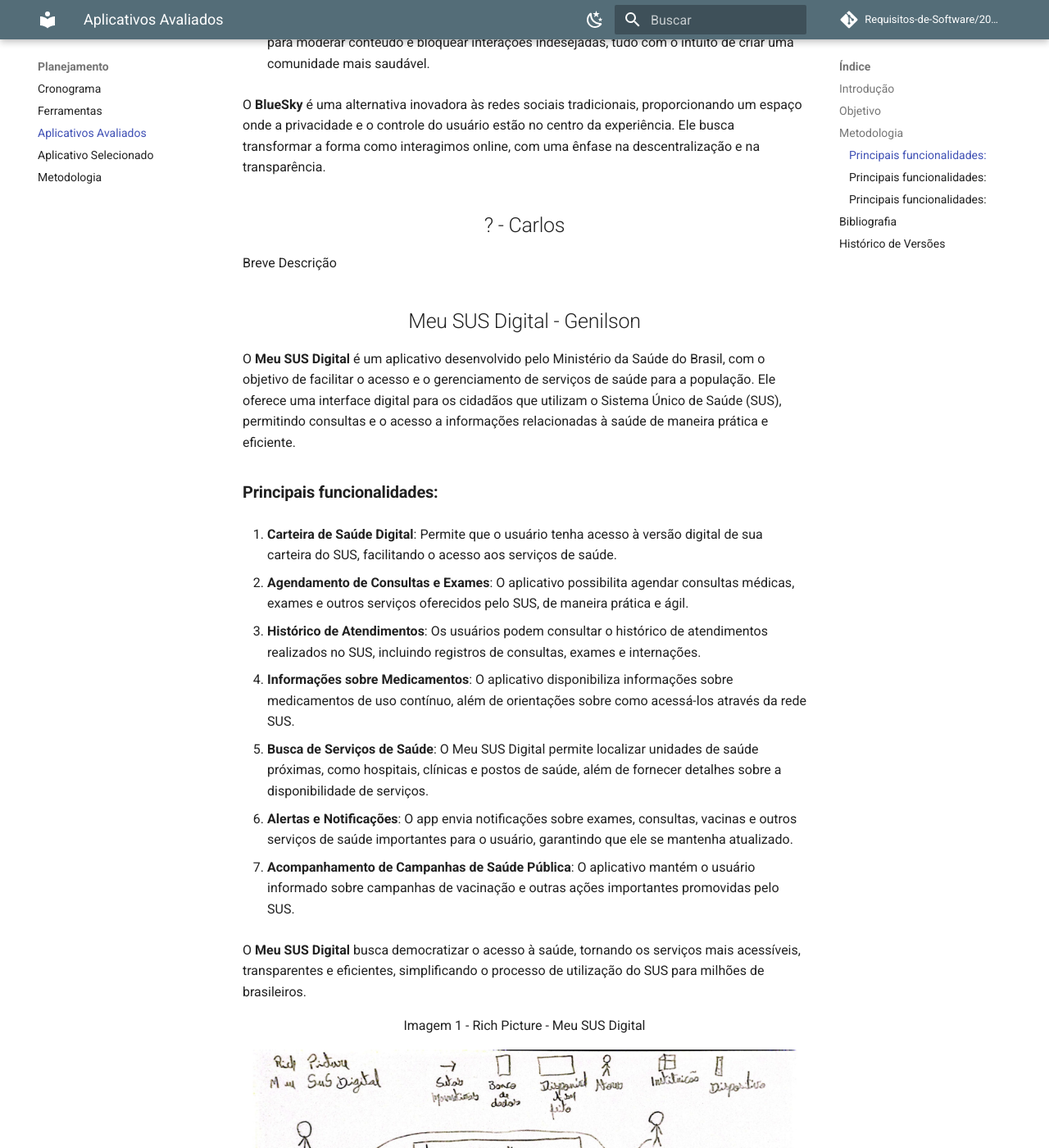
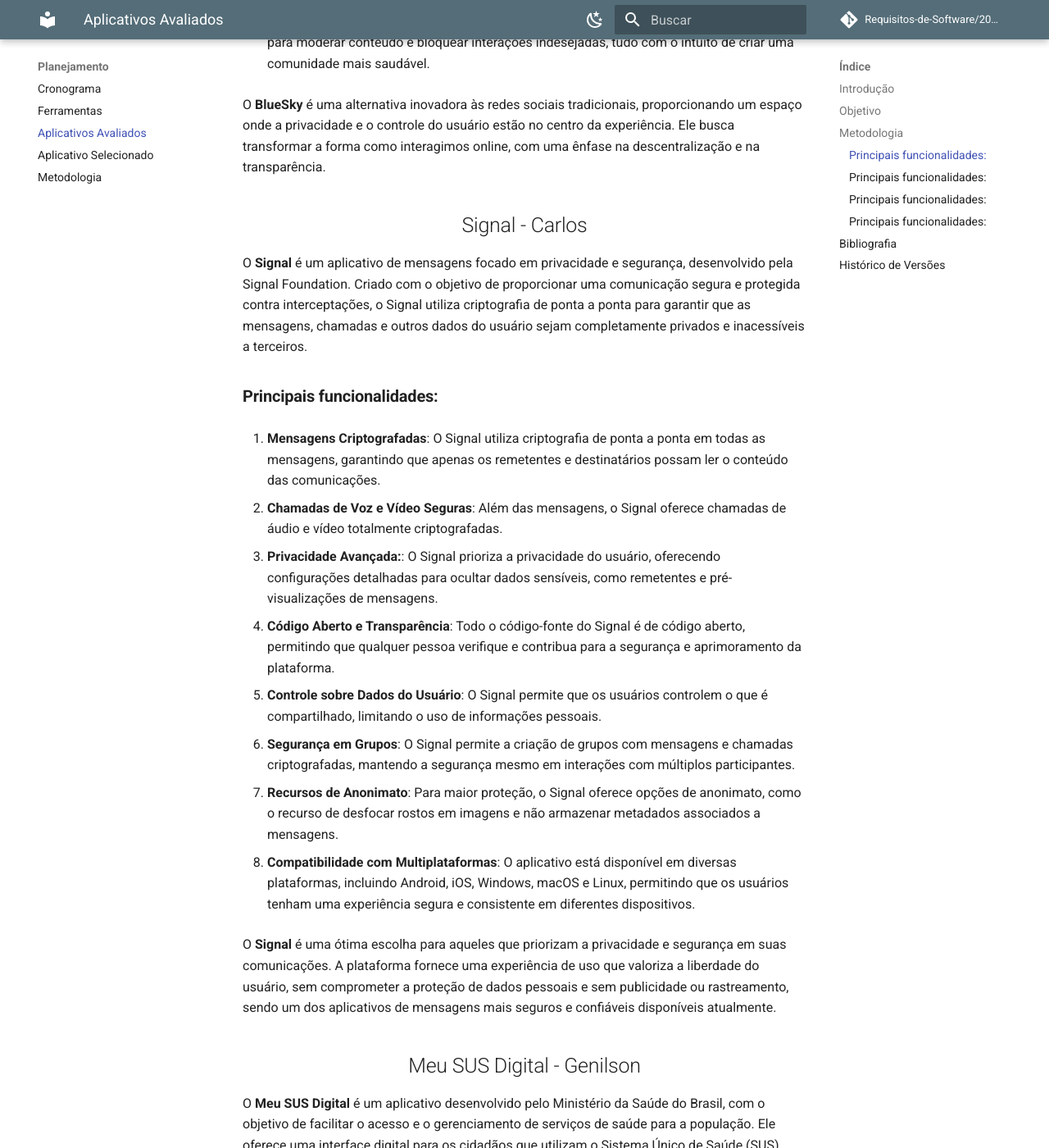
Before and after one commit to Requisitos-de-Software/2024.2-Grupo07, an MkDocs documentation site: the page built from docs/planejamento/aplicativosAvaliados.md, in a window 1280 px wide and 1400 px high, scrolled down 2392 px. Shown: the whole window at 82% size. Built offline with MkDocs 1.6.1 and Material for MkDocs 9.7.7, drawn with Linux system fonts in a browser that asks for light colours; comment, search, counter and statistics services are not loaded.

Commit message:
acrescentando aplicativo avaliado

```diff
--- a/docs/planejamento/aplicativosAvaliados.md
+++ b/docs/planejamento/aplicativosAvaliados.md
@@ -32,7 +32,7 @@
   </tr>
   <tr>
     <td><a href="https://github.com/dudupaz">Carlos Eduardo</a></td>
-    <td>?</td>
+    <td>Signal</td>
   </tr>
   <tr>
     <td><a href="https://github.com/GenilsonJrs">Genilson Silva</a></td>
@@ -74,10 +74,30 @@
 O **BlueSky** é uma alternativa inovadora às redes sociais tradicionais, proporcionando um espaço onde a privacidade e o controle do usuário estão no centro da experiência. Ele busca transformar a forma como interagimos online, com uma ênfase na descentralização e na transparência.
 
 <div style="text-align: center;">
-  <h2>? - Carlos</h2>
+  <h2>Signal - Carlos</h2>
 </div>
 
-Breve Descrição
+O **Signal** é um aplicativo de mensagens focado em privacidade e segurança, desenvolvido pela Signal Foundation. Criado com o objetivo de proporcionar uma comunicação segura e protegida contra interceptações, o Signal utiliza criptografia de ponta a ponta para garantir que as mensagens, chamadas e outros dados do usuário sejam completamente privados e inacessíveis a terceiros.
+
+### **Principais funcionalidades:**
+
+1. **Mensagens Criptografadas**: O Signal utiliza criptografia de ponta a ponta em todas as mensagens, garantindo que apenas os remetentes e destinatários possam ler o conteúdo das comunicações.
+
+2. **Chamadas de Voz e Vídeo Seguras**: Além das mensagens, o Signal oferece chamadas de áudio e vídeo totalmente criptografadas.
+
+3. **Privacidade Avançada:**: O Signal prioriza a privacidade do usuário, oferecendo configurações detalhadas para ocultar dados sensíveis, como remetentes e pré-visualizações de mensagens.
+
+4. **Código Aberto e Transparência**: Todo o código-fonte do Signal é de código aberto, permitindo que qualquer pessoa verifique e contribua para a segurança e aprimoramento da plataforma.
+
+5. **Controle sobre Dados do Usuário**: O Signal permite que os usuários controlem o que é compartilhado, limitando o uso de informações pessoais.
+
+6. **Segurança em Grupos**: O Signal permite a criação de grupos com mensagens e chamadas criptografadas, mantendo a segurança mesmo em interações com múltiplos participantes.
+
+7. **Recursos de Anonimato**: Para maior proteção, o Signal oferece opções de anonimato, como o recurso de desfocar rostos em imagens e não armazenar metadados associados a mensagens.
+
+8. **Compatibilidade com Multiplataformas**: O aplicativo está disponível em diversas plataformas, incluindo Android, iOS, Windows, macOS e Linux, permitindo que os usuários tenham uma experiência segura e consistente em diferentes dispositivos.
+
+O **Signal** é uma ótima escolha para aqueles que priorizam a privacidade e segurança em suas comunicações. A plataforma fornece uma experiência de uso que valoriza a liberdade do usuário, sem comprometer a proteção de dados pessoais e sem publicidade ou rastreamento, sendo um dos aplicativos de mensagens mais seguros e confiáveis disponíveis atualmente.
 
 <div style="text-align: center;">
   <h2>Meu SUS Digital - Genilson</h2>
```
